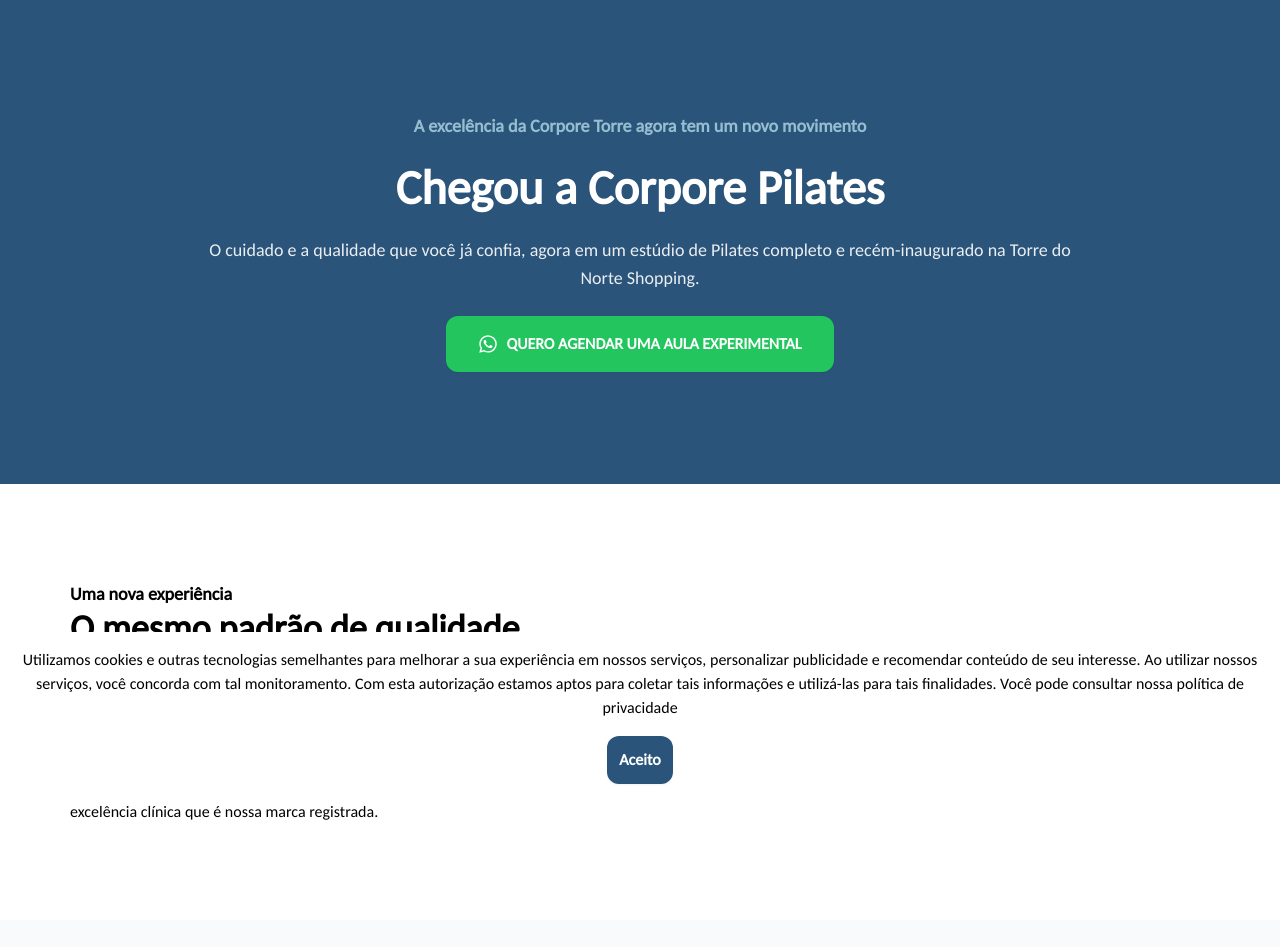
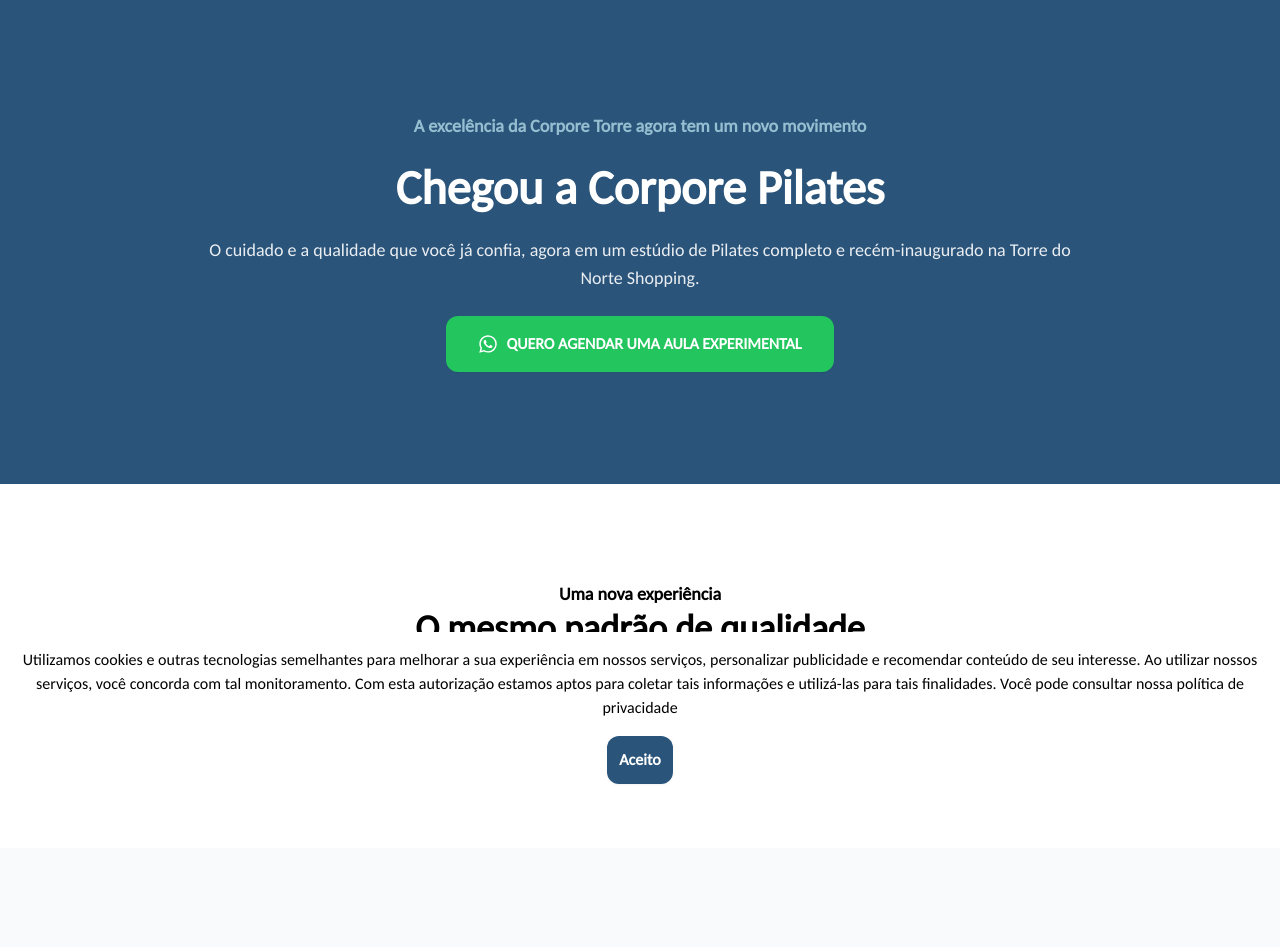
Before and after one commit to lucassdantas/corporetorre, a Next.js app: page /pilates in a window 1280 px wide. Shown: the top 947 px of the page. Built offline with nearby package versions, Linux system fonts and the light colour scheme.

Commit message:
adjust alingment

```diff
--- a/src/app/pilates/page.tsx
+++ b/src/app/pilates/page.tsx
@@ -35,7 +35,7 @@
 
       {/* SOBRE */}
       <Section className=''>
-        <div className="grid lg:grid-cols-2 gap-12 items-center py-24 text-center lg:text-left">
+        <div className=" gap-12 items-center py-24 text-center ">
           <div>
             <SuperTitle>Uma nova experiência</SuperTitle>
             <Title>O mesmo padrão de qualidade</Title>
```
